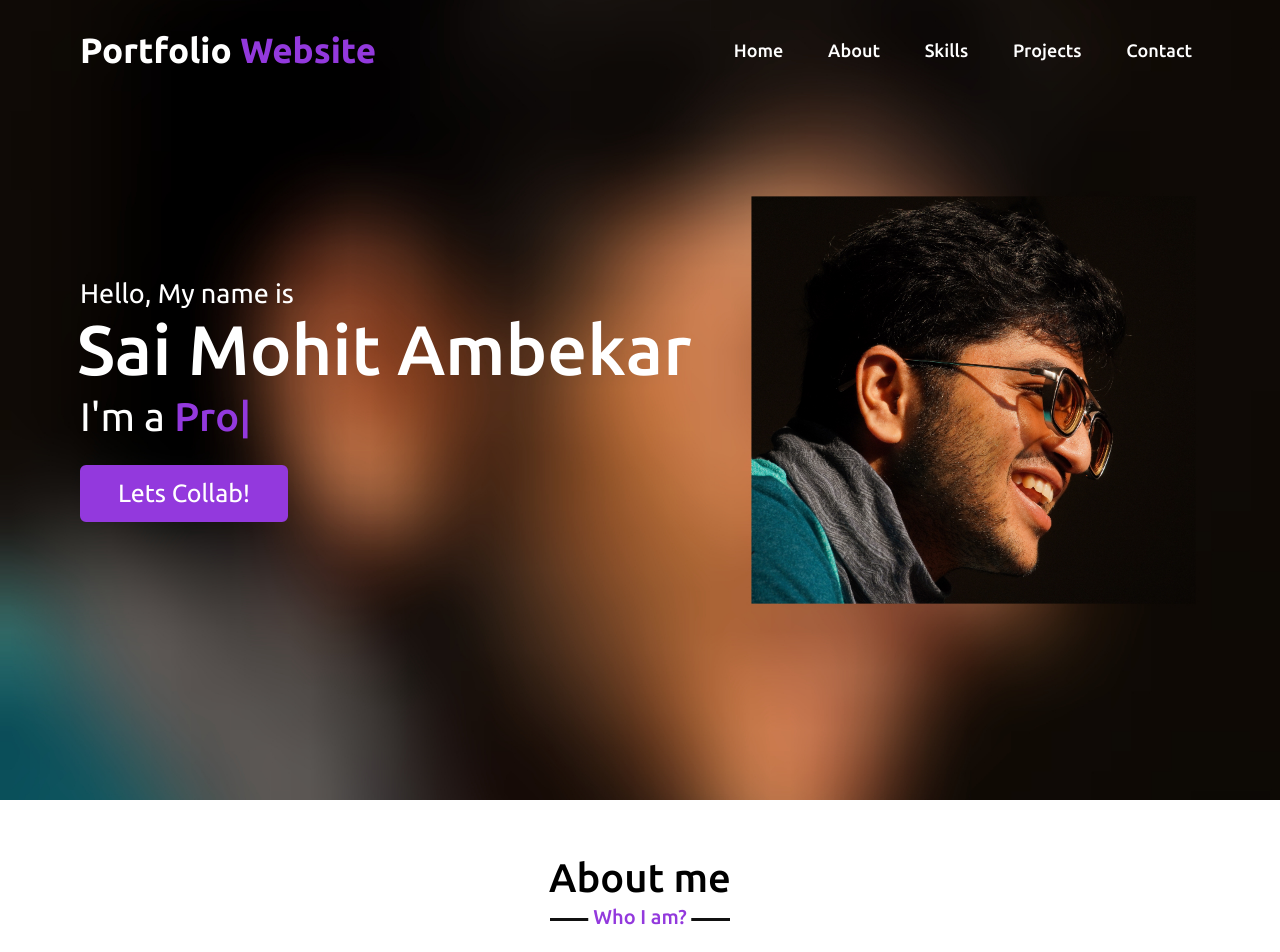
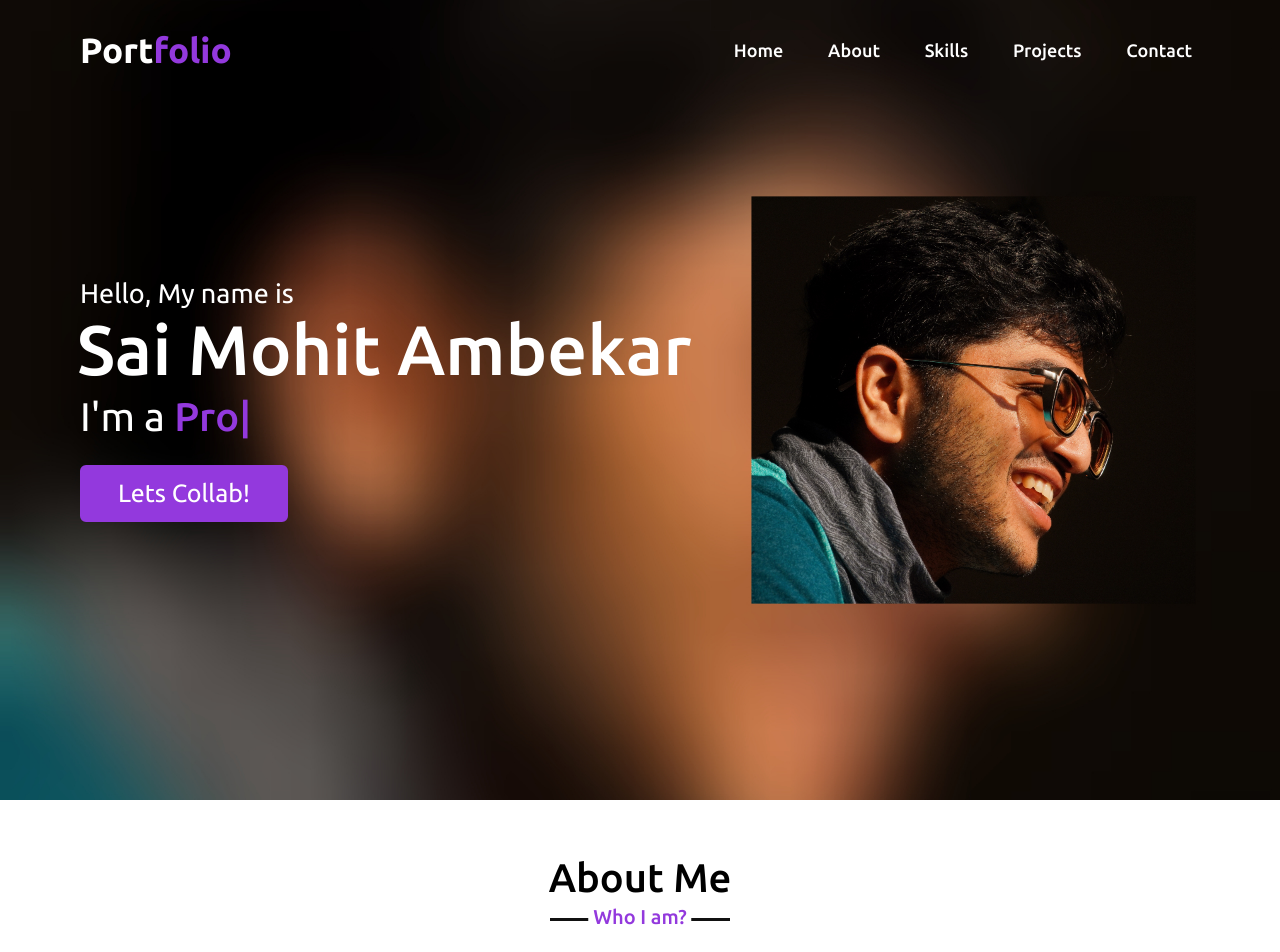
Before and after one commit to SaiMohithAmbekar/Portfolio, a plain HTML site: page index.html in a window 1280 px wide. Shown: the top 952 px of the page. Drawn offline with nearby package versions, Linux system fonts and the light colour scheme.

Commit message:
minor changes in html

```diff
--- a/index.html
+++ b/index.html
@@ -18,7 +18,7 @@
     </div>
     <nav class="navbar">
         <div class="max-width">
-            <div class="logo"><a href="#"><span></span>Portfolio <span>Website</span></a></div>
+            <div class="logo"><a href="#">Port<span>folio</span></a></div>
             <ul class="menu">
                 <li><a href="#home" class="menu-btn">Home</a></li>
                 <li><a href="#about" class="menu-btn">About</a></li>
@@ -47,10 +47,10 @@
     <!-- about section start -->
     <section class="about" id="about">
         <div class="max-width">
-            <h2 class="title">About me</h2>
+            <h2 class="title">About Me</h2>
             <div class="about-content">
                 <div class="column left">
-                    <img src="images/Profile_Photo-Transparent Background.png" alt="">
+                    <img src="images/Profile_Photo-Transparent Background.png" alt="my_picture">
                 </div>
                 <div class="column right">
                     <div class="text">I'm Sai Mohit Ambekar and I'm a <span class="typing-2"></span></div>
```
